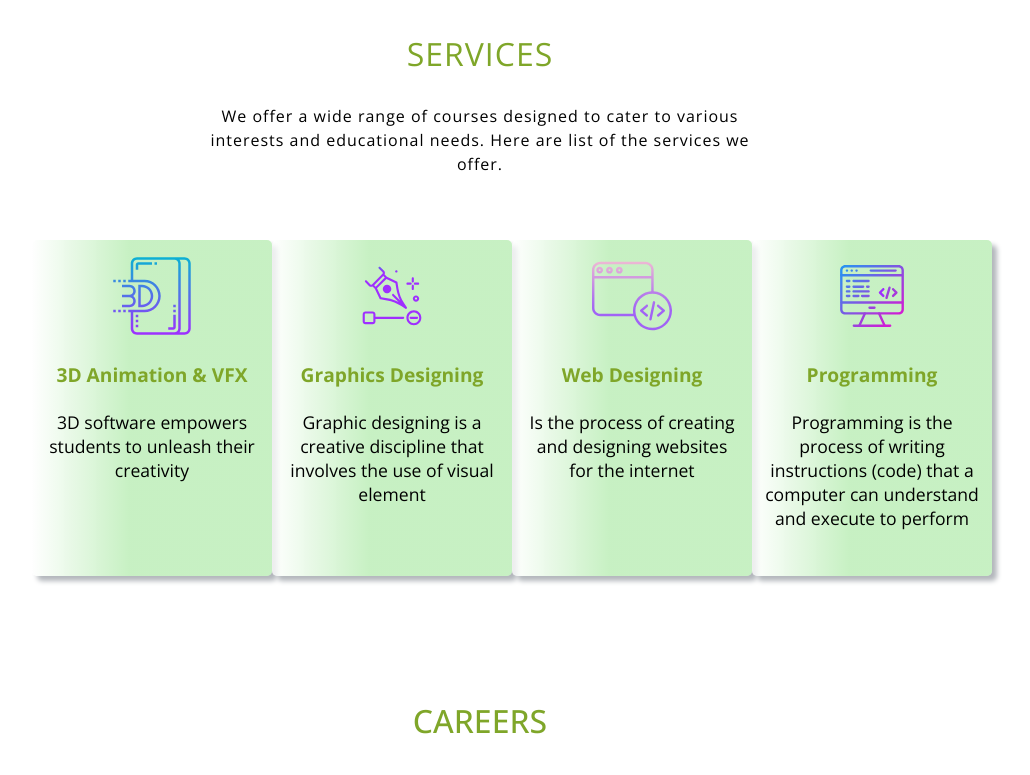
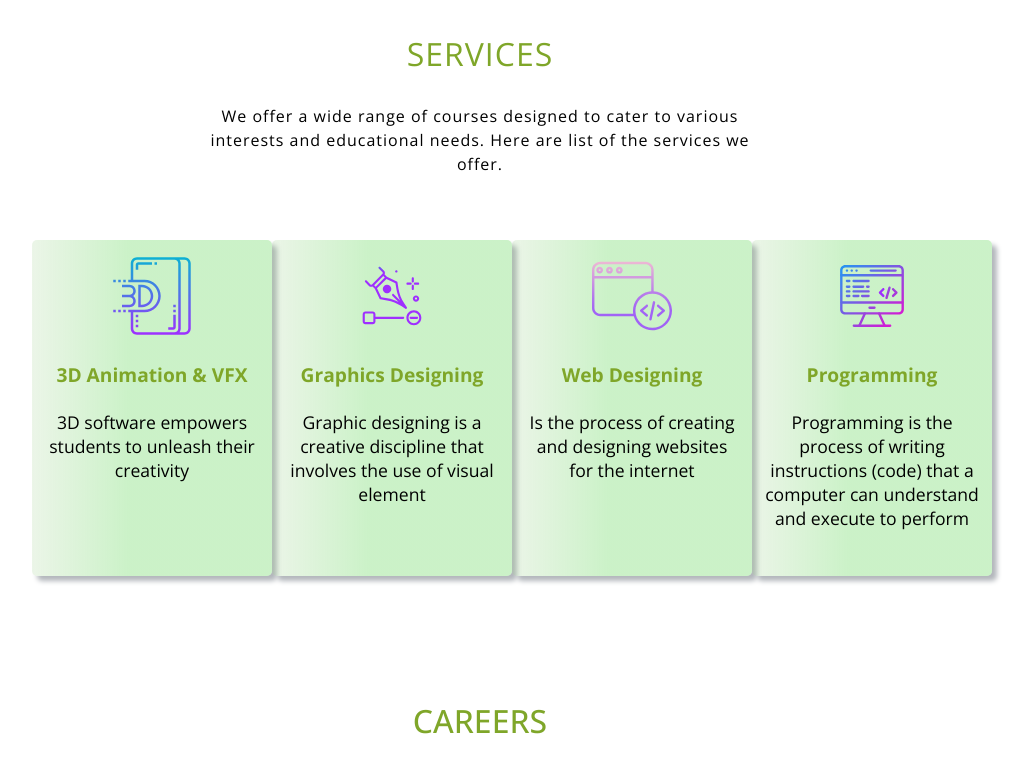
Before and after one commit to Sandeshnirmal/GreenEFX-site, a PHP site: page /index.html in a window 1280 px wide. Shown: the part 2141-2916 px from the top of the page, without its empty margins (160-1190 px from the left). Run offline with PHP 8.4, Linux system fonts and the light colour scheme; some libraries are stand-ins or nearby versions.

Commit message:
add some color corection

```diff
--- a/style.css
+++ b/style.css
@@ -590,7 +590,7 @@ svg{
     height: 20rem;
     overflow: hidden;
     border: none;
-    background:linear-gradient(to right, rgba(255, 255, 255, 0.767) , rgba(117, 219, 107, 0.404)40% );
+    background:linear-gradient(to right, rgba(165, 210, 149, 0.221) , rgba(116, 219, 107, 0.374)40% );
     box-shadow: 5px 5px 5px 0 rgb(179, 183, 188);
     border-radius: 5px;
 
```
